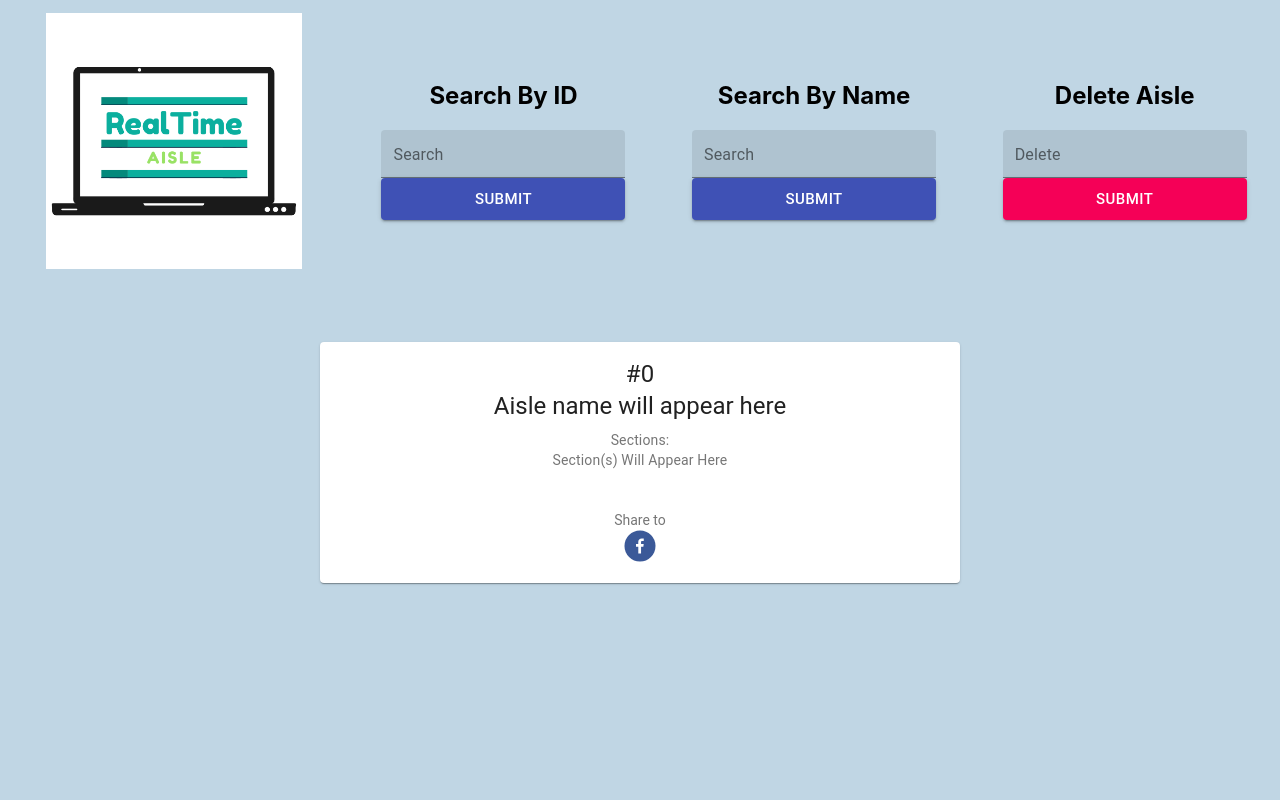
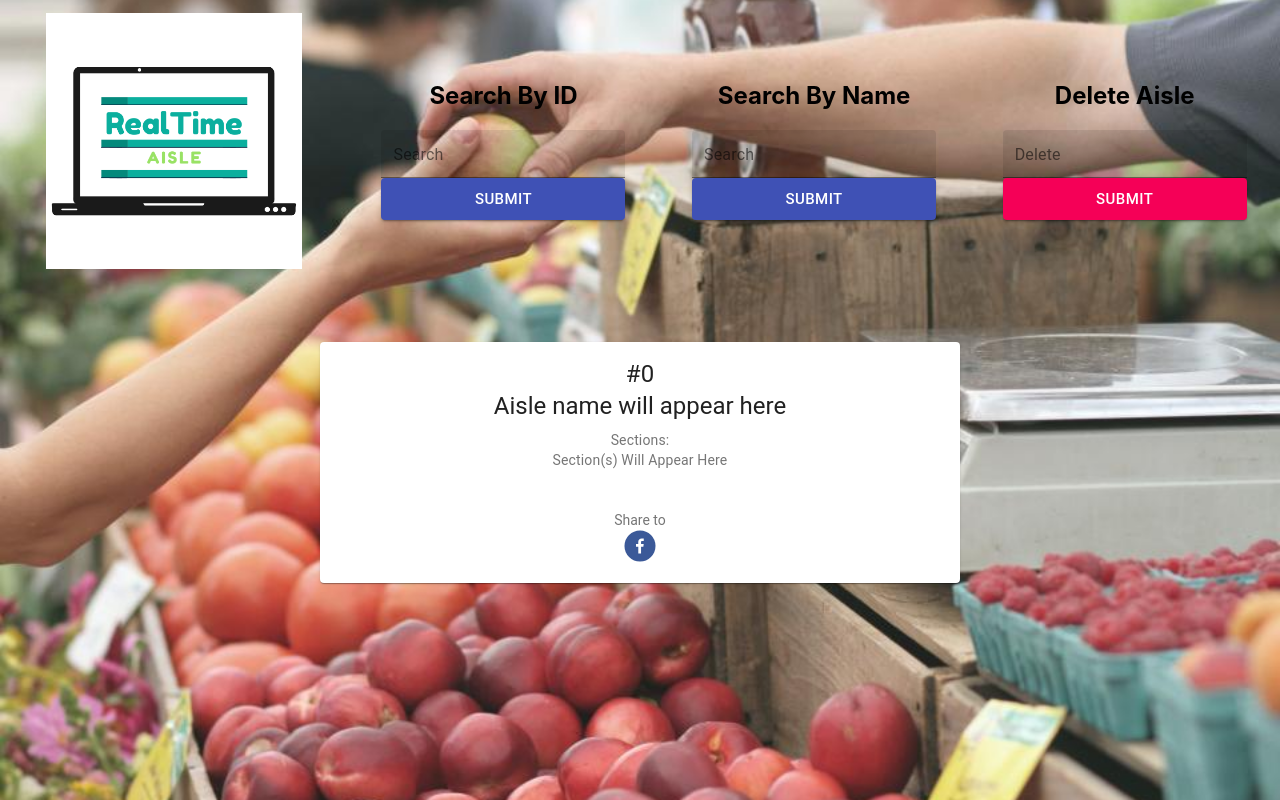
Before and after one commit to lanxdrey19/Real-Time-Aisle-Frontend, a React (Create React App) app in the folder my-app/: page / in a window 1280 px wide. Built offline with nearby package versions, Linux system fonts and the light colour scheme.

Commit message:
put background

```diff
--- a/my-app/src/App.css
+++ b/my-app/src/App.css
@@ -1,5 +1,7 @@
 .App {
   text-align: center;
+
+
 }
 
 .App-logo {
--- a/my-app/src/App.tsx
+++ b/my-app/src/App.tsx
@@ -1,6 +1,7 @@
 import React from 'react';
 import './App.css';
 import HomePage from './Page/HomePage';
+import background from './background.jpg';
 
 function App() {
   return (
--- a/my-app/src/index.css
+++ b/my-app/src/index.css
@@ -5,7 +5,8 @@ body {
     sans-serif;
   -webkit-font-smoothing: antialiased;
   -moz-osx-font-smoothing: grayscale;
-  background: #C0D6E4
+  background: url(./background.jpg) no-repeat center center fixed;
+  background-size: cover;
 }
 
 code {
```
Also changed, not shown: my-app/src/background.jpg (added).
